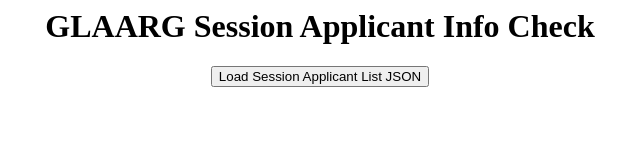
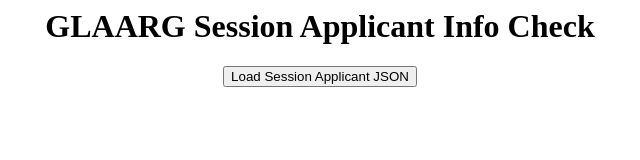
Before and after one commit to danmalone326/sessionStatsCloud, a plain HTML site: page public_html/sessionApplicantInfoCheck/sessionApplicantInfoCheck.html in a window 1280 px wide. Shown: the full height of the page, 320-960 px from the left. Drawn offline with Linux system fonts and the light colour scheme.

Commit message:
changed button to match ET terminology

```diff
--- a/public_html/sessionApplicantInfoCheck/sessionApplicantInfoCheck.html
+++ b/public_html/sessionApplicantInfoCheck/sessionApplicantInfoCheck.html
@@ -333,7 +333,7 @@ td {
 	<div>
 		<center>
 			<input type=file id="loadDataFileName" style="display:none;" onchange="dataFileNameUpdated();">
-			<button onclick="loadData()">Load Session Applicant List JSON</button>
+			<button onclick="loadData()">Load Session Applicant JSON</button>
 		</center>
 	</div>
 
```
